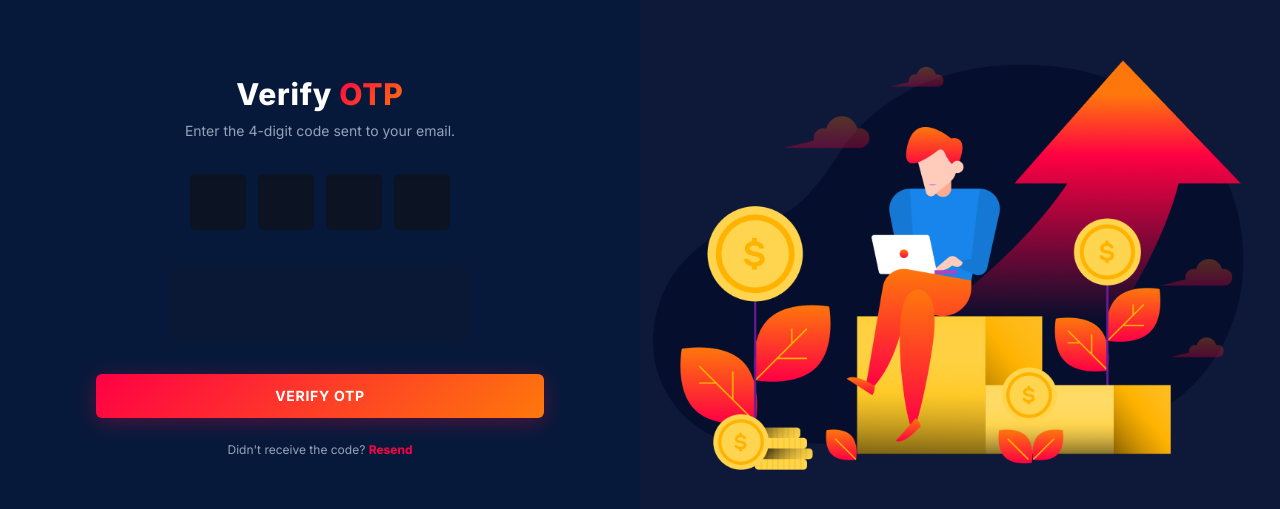
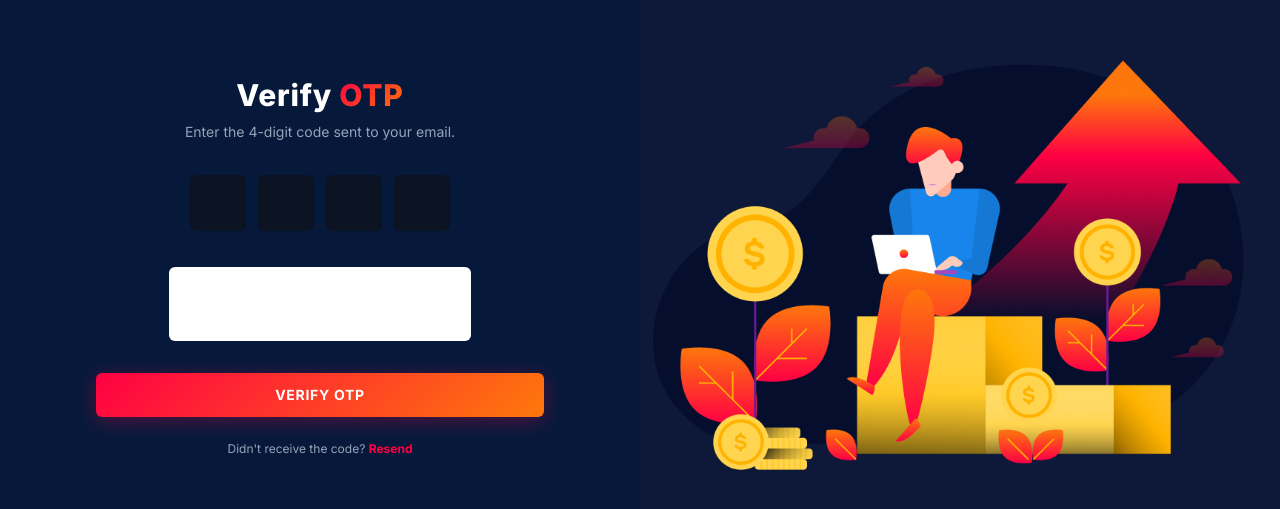
Before and after one commit to chinedu-freedom/Stakelab, a Next.js app: page /verify-otp in a window 1280 px wide. Shown: the part 133-642 px from the top of the page. Built offline with nearby package versions, Linux system fonts and the light colour scheme; no server answers.

Commit message:
Shift reCAPTCHA container UP (-translate-y-[26px]) to completely cut off top red test label

```diff
--- a/src/components/GoogleReCaptcha.jsx
+++ b/src/components/GoogleReCaptcha.jsx
@@ -63,9 +63,9 @@ export default function GoogleReCaptcha({
   }, [activeSiteKey, onVerify]);
 
   return (
-    <div className="my-2 h-[76px] w-[304px] overflow-hidden rounded-md flex items-end bg-[#0a1835]">
-      <div className="relative overflow-hidden w-full h-[105px] flex items-end">
-        <div ref={containerRef} className="transform translate-y-[26px]"></div>
+    <div className="my-2 h-[74px] w-[302px] overflow-hidden rounded-lg bg-[#ffffff]">
+      <div className="relative overflow-hidden w-full h-[105px]">
+        <div ref={containerRef} className="transform -translate-y-[26px]"></div>
       </div>
     </div>
   );
```
